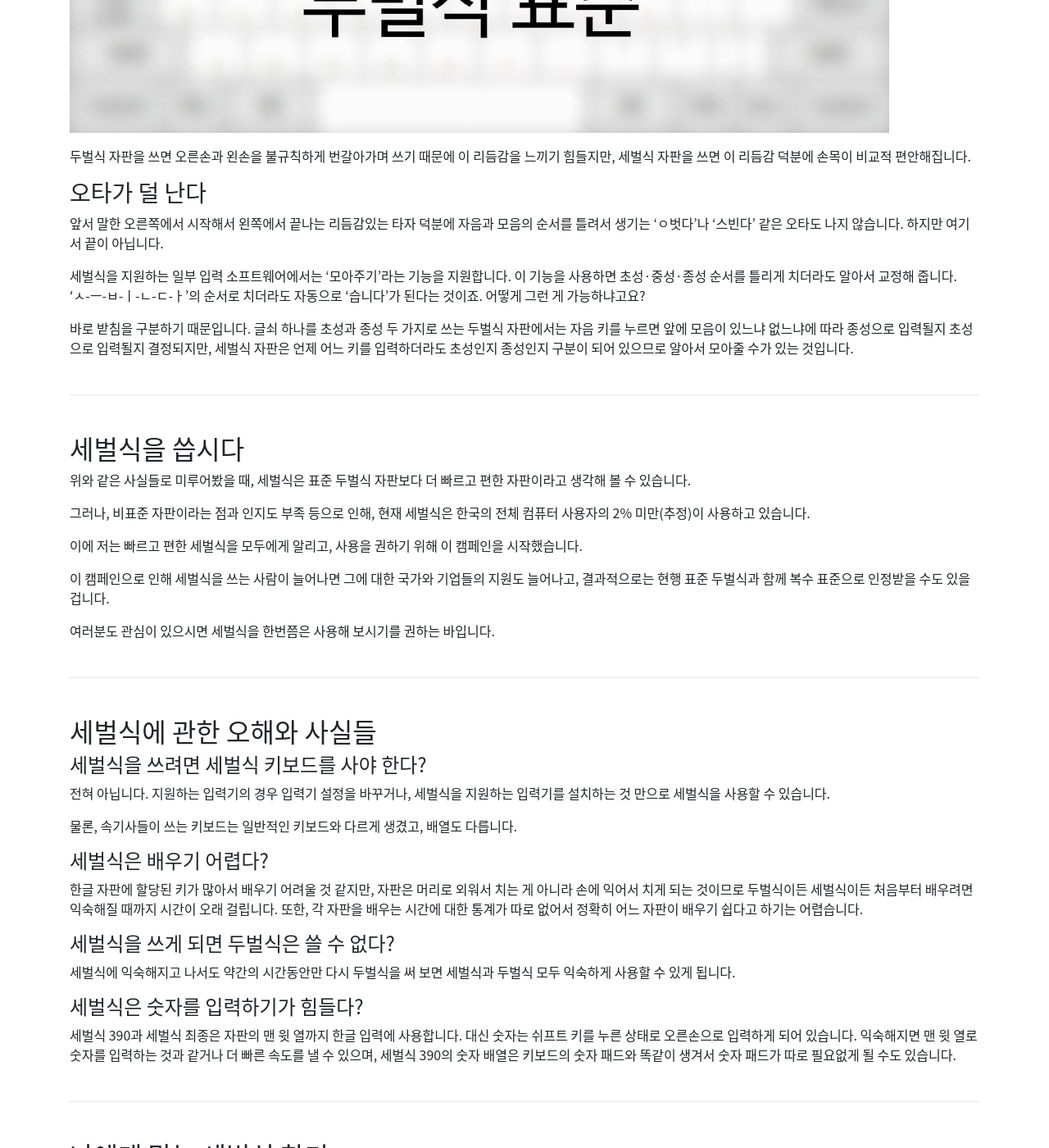
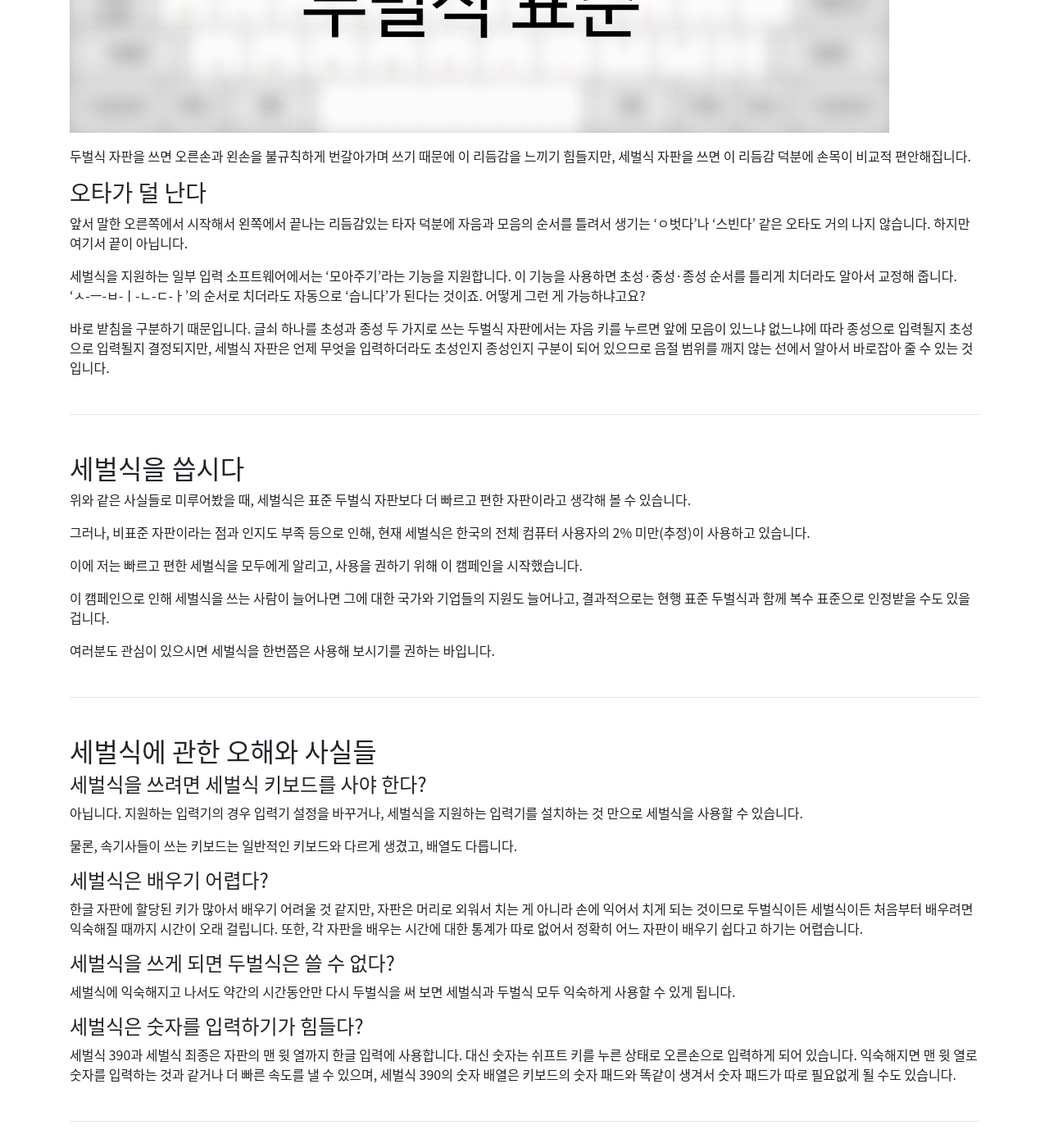
Before and after one commit to Sebeolsik/Sebeolsik.github.io, a Jekyll site: the page built from index.md, in a window 1280 px wide and 1400 px high, scrolled down 3989 px. Shown: the whole window at 82% size. Built offline with Jekyll 4.4.1, drawn with Linux system fonts in a browser that asks for light colours; comment, search, counter and statistics services are not loaded; our own code applies the rules of GitHub Pages for plain Markdown files; some of the changed text lies outside the part shown.

Commit message:
Update index.md

```diff
--- a/index.md
+++ b/index.md
@@ -41,10 +41,10 @@
 
 이에 반해 세벌식 자판(그림은 세벌식 최종)은 가장 자주 쓰이는 ㅇ, ㄱ, ㅏ, ㅣ를 가운데에 놓고 빈도가 낮을수록 그 주변으로 퍼져나가는 형태로 자모가 배열되어 있습니다. 그래서 세벌식을 쓰면 힘이 약한 손가락보다 힘이 좋은 손가락을 더 많이 쓰게 되어 손가락 피로도가 줄어들고, 그에 따라 타자를 오래 하더라도 타자 속도가 많이 떨어지지 않습니다.
 
-이 차이는 각 자판의 타자 빈도 분포도를 보면 확실히 드러납니다. 표준 두벌식에 비해 세벌식 자판이 검지와 중지를 더 많이 쓰고, 쉬프트를 덜 누르는 것을 확인할 수 있습니다.
+이 차이는 각 자판의 타자 빈도 분포도를 보면 확실히 드러납니다. 표준 두벌식에 비해 세벌식 자판이 누르기 쉬운 글쇠를 더 많이 쓰고, 쉬프트를 덜 누르는 것을 확인할 수 있습니다.
 
 ### 편안하다
-세벌식은 받침을 구별해서 쳐야 하므로 사용하기 번거롭고 속도가 더 느릴 것 같지만, 전혀 아닙니다. 오히려 받침을 구분하면서 생기는 이점이 더 많습니다.
+세벌식은 받침을 구별해서 쳐야 하므로 사용하기 번거롭고 속도가 더 느릴 것 같지만, 오히려 받침을 구분하면서 생기는 이점이 더 많습니다.
 
 故 공병우 박사가 개발한 통칭 공세벌식 자판은 초성이 오른쪽, 중성이 중간, 종성이 왼쪽에 배열되어 있습니다. 한글의 한 음절은 초성으로 시작해서 중성이나 종성으로 끝나기 때문에 세벌식 자판으로 타자를 치면 한 음절을 칠 때의 흐름은 오른쪽에서 시작해서 왼쪽에서 끝나게 됩니다.
 
@@ -55,11 +55,11 @@
 두벌식 자판을 쓰면 오른손과 왼손을 불규칙하게 번갈아가며 쓰기 때문에 이 리듬감을 느끼기 힘들지만, 세벌식 자판을 쓰면 이 리듬감 덕분에 손목이 비교적 편안해집니다.
 
 ### 오타가 덜 난다
-앞서 말한 오른쪽에서 시작해서 왼쪽에서 끝나는 리듬감있는 타자 덕분에 자음과 모음의 순서를 틀려서 생기는 'ㅇ벗다'나 '스빈다' 같은 오타도 나지 않습니다. 하지만 여기서 끝이 아닙니다.
+앞서 말한 오른쪽에서 시작해서 왼쪽에서 끝나는 리듬감있는 타자 덕분에 자음과 모음의 순서를 틀려서 생기는 'ㅇ벗다'나 '스빈다' 같은 오타도 거의 나지 않습니다. 하지만 여기서 끝이 아닙니다.
 
 세벌식을 지원하는 일부 입력 소프트웨어에서는 '모아주기'라는 기능을 지원합니다. 이 기능을 사용하면 초성·중성·종성 순서를 틀리게 치더라도 알아서 교정해 줍니다. 'ㅅ-ㅡ-ㅂ-ㅣ-ㄴ-ㄷ-ㅏ'의 순서로 치더라도 자동으로 '습니다'가 된다는 것이죠. 어떻게 그런 게 가능하냐고요?
 
-바로 받침을 구분하기 때문입니다. 글쇠 하나를 초성과 종성 두 가지로 쓰는 두벌식 자판에서는 자음 키를 누르면 앞에 모음이 있느냐 없느냐에 따라 종성으로 입력될지 초성으로 입력될지 결정되지만, 세벌식 자판은 언제 어느 키를 입력하더라도 초성인지 종성인지 구분이 되어 있으므로 알아서 모아줄 수가 있는 것입니다.
+바로 받침을 구분하기 때문입니다. 글쇠 하나를 초성과 종성 두 가지로 쓰는 두벌식 자판에서는 자음 키를 누르면 앞에 모음이 있느냐 없느냐에 따라 종성으로 입력될지 초성으로 입력될지 결정되지만, 세벌식 자판은 언제 무엇을 입력하더라도 초성인지 종성인지 구분이 되어 있으므로 음절 범위를 깨지 않는 선에서 알아서 바로잡아 줄 수 있는 것입니다.
 
 -----
 
@@ -78,7 +78,7 @@
 
 ## 세벌식에 관한 오해와 사실들
 #### 세벌식을 쓰려면 세벌식 키보드를 사야 한다?
-전혀 아닙니다. 지원하는 입력기의 경우 입력기 설정을 바꾸거나, 세벌식을 지원하는 입력기를 설치하는 것 만으로 세벌식을 사용할 수 있습니다.
+아닙니다. 지원하는 입력기의 경우 입력기 설정을 바꾸거나, 세벌식을 지원하는 입력기를 설치하는 것 만으로 세벌식을 사용할 수 있습니다.
 
 물론, 속기사들이 쓰는 키보드는 일반적인 키보드와 다르게 생겼고, 배열도 다릅니다.
 
@@ -160,11 +160,11 @@
 ※ 공공 PC를 사용할 때에는 두벌식 설정 그대로 사용하거나, 사용 후 다시 두벌식으로 바꿔놓는 매너를 가집시다.
 
 #### 세벌식 연습하기
-세벌식을 연습하는 데 따로 정해진 방법은 없습니다. 다만 익숙해지는 데에는 한 달 정도 걸리며, 세벌식을 연습하는 기간 중에는 세벌식과 두벌식 모두 잘 칠 수 없는 과정이 있을 수 있다고 알려져 있습니다.
+세벌식을 연습하는 데 따로 정해진 방법은 없습니다. 다만 익숙해지는 데에는 한 달 정도 걸린다고 알려져 있고, 세벌식을 연습하는 기간 중에는 세벌식과 두벌식 모두 잘 칠 수 없는 과정이 있을 수도 있습니다.
 
 ##### 공세벌식을 연습할 때의 주의사항
 세벌식 390이나 세벌식 최종을 연습할 때에는 다음을 주의해 주세요.
-1. **각 글쇠는 그에 맞는 손가락으로 누르도록 한다.** - 세벌식은 운지법을 지키지 않으면 그 가치가 대폭 감소합니다.
+1. **각 글쇠는 그에 맞는 손가락으로 누르도록 한다.** - 세벌식은 운지법을 지키지 않으면 그 효율이 대폭 감소합니다.
 
 1. **맨 윗 줄의 글쇠를 칠 때는 손가락만 뻗는 게 아니라 손목을 같이 움직인다.** - 손가락과 손목이 받는 피로가 줄어듭니다.
 
@@ -174,6 +174,7 @@
 
 ##### 세벌식 연습 팁
 1. 글쇠 위치를 익힐 때에는 사용하는 스마트폰에 세벌식 키보드를 설치해서 사용하면 쉽게 익힐 수 있습니다.
+
 1. 글쇠 위치를 어느 정도 익혔으면, 세벌식으로 인터넷 채팅 같은 것을 하면 속도가 금방 늘 수 있습니다.
 
 -----
```
